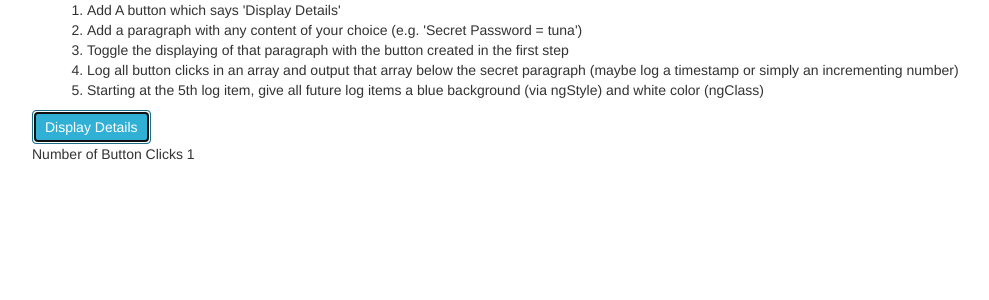
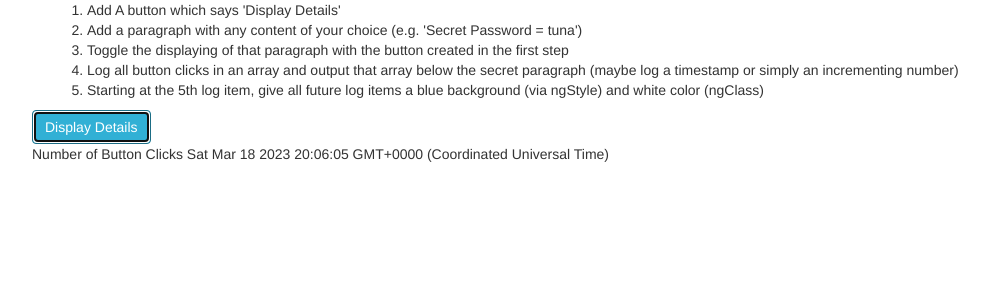
Before and after one commit to kandance/basic3, an Angular app: page / in a window 1280 px wide. Both pictures are taken after a click on the button "Display Details". Shown: the top 300 px of the page, without its empty margins (23-1012 px from the left). Built offline with nearby package versions, Linux system fonts and the light colour scheme.

Commit message:
updated app component

```diff
--- a/src/app/app.component.html
+++ b/src/app/app.component.html
@@ -33,9 +33,9 @@
     </p>
     <div>
       <p
-        *ngFor="let number of buttonClicks"
-        [ngStyle]="{ 'background-color': number > 4 ? 'blue' : 'transparent' }"
-        [ngClass]="{ fifth: number > 4 }"
+        *ngFor="let number of buttonClicks; let i = index"
+        [ngStyle]="{ 'background-color': i > 4 ? 'blue' : 'transparent' }"
+        [ngClass]="{ fifth: i > 4 }"
       >
         Number of Button Clicks {{ number }}
       </p>
--- a/src/app/app.component.ts
+++ b/src/app/app.component.ts
@@ -12,7 +12,8 @@ export class AppComponent {
   hideParagraph() {
     this.paragraph = !this.paragraph;
     console.log(this.paragraph);
-    this.buttonClicks.push(this.buttonClicks.length + 1);
+    // this.buttonClicks.push(this.buttonClicks.length + 1);
     console.log(this.buttonClicks);
+    this.buttonClicks.push(new Date());
   }
 }
```
